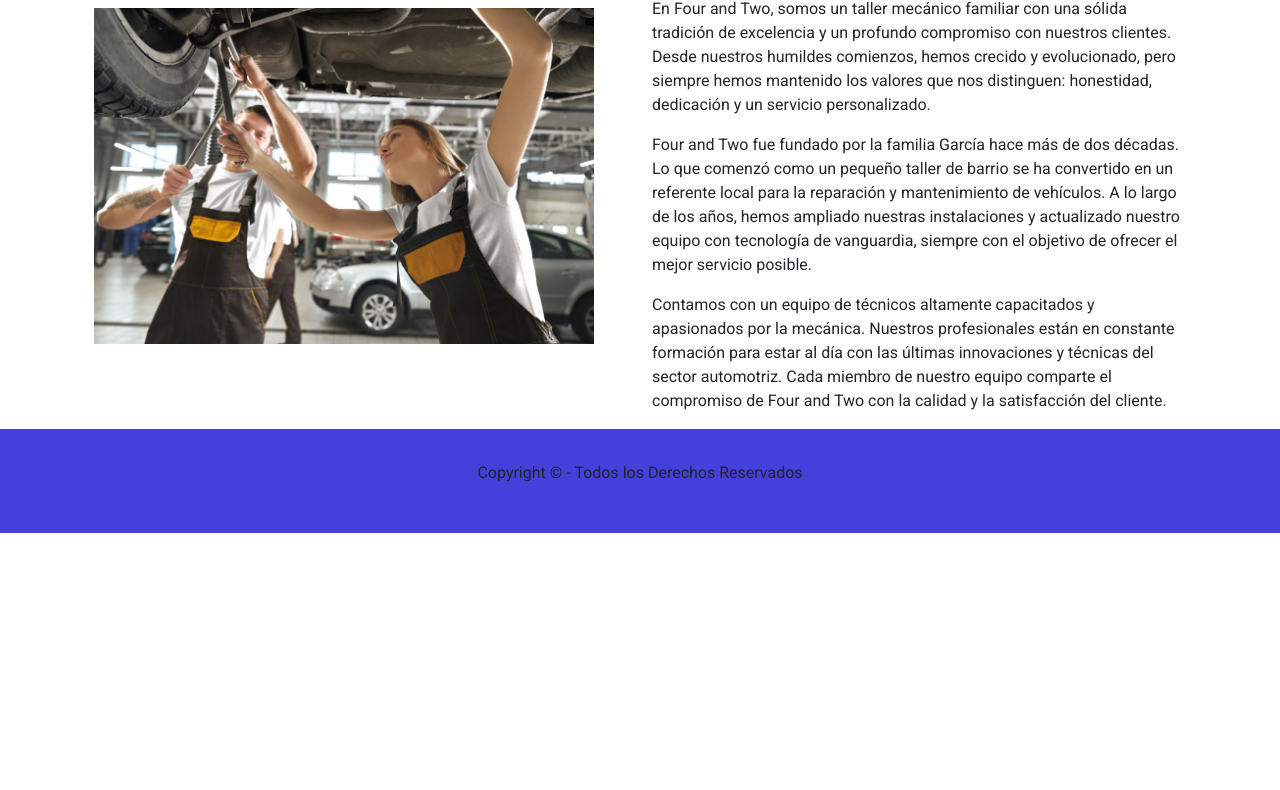
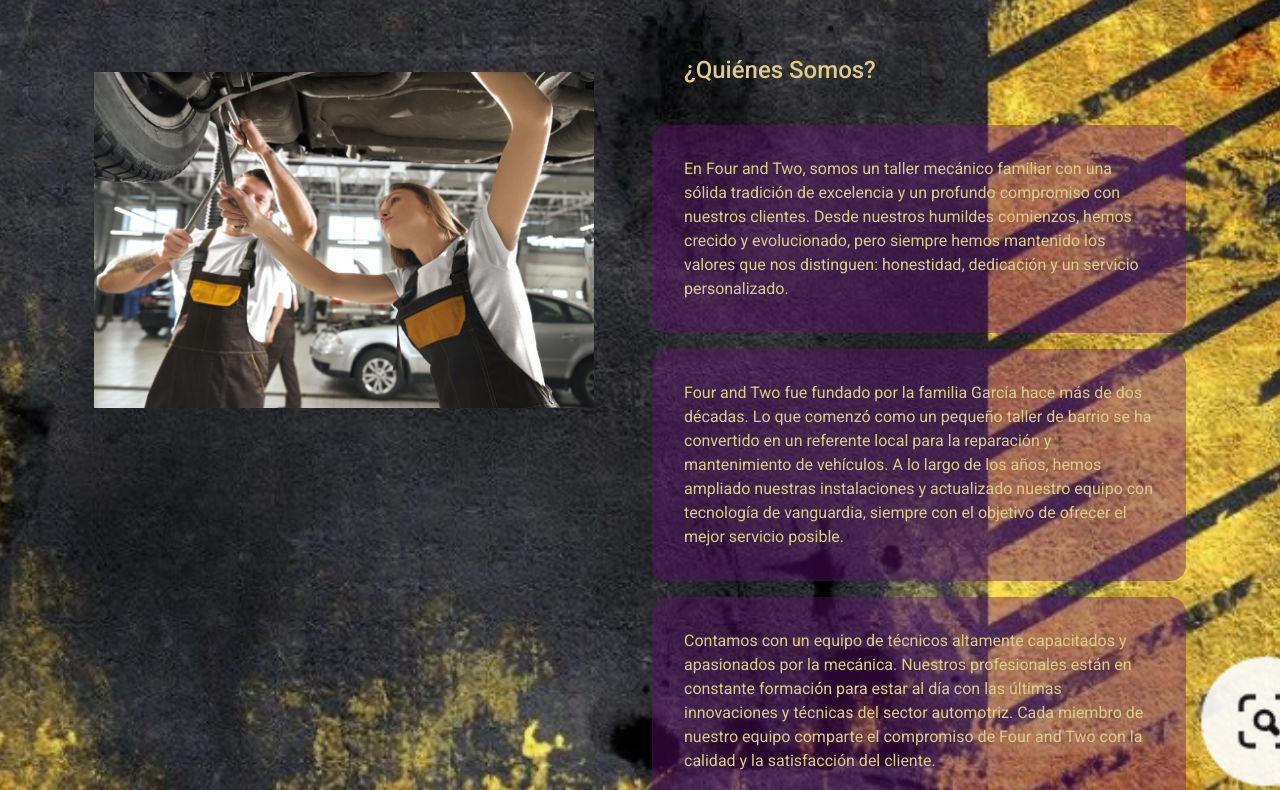
Before and after one commit to dolivera86/57650DiegoOlivera, a plain HTML site: page pages/nosotros.html in a window 1280 px wide. Shown: the part 144-934 px from the top of the page. Before the commit the page ends 800 px from the top, so only its background shows below. Drawn offline with nearby package versions, Linux system fonts and the light colour scheme.

Commit message:
corrección en Nosotros

```diff
--- a/scss/custom.scss
+++ b/scss/custom.scss
@@ -4,3 +4,4 @@
 @import "./index/index";
 @import "./pages/productos";
 @import "./pages/servicios";
+@import "./pages/nosotros";
```
Also changed, not shown: css/custom.css, 1 other file.
